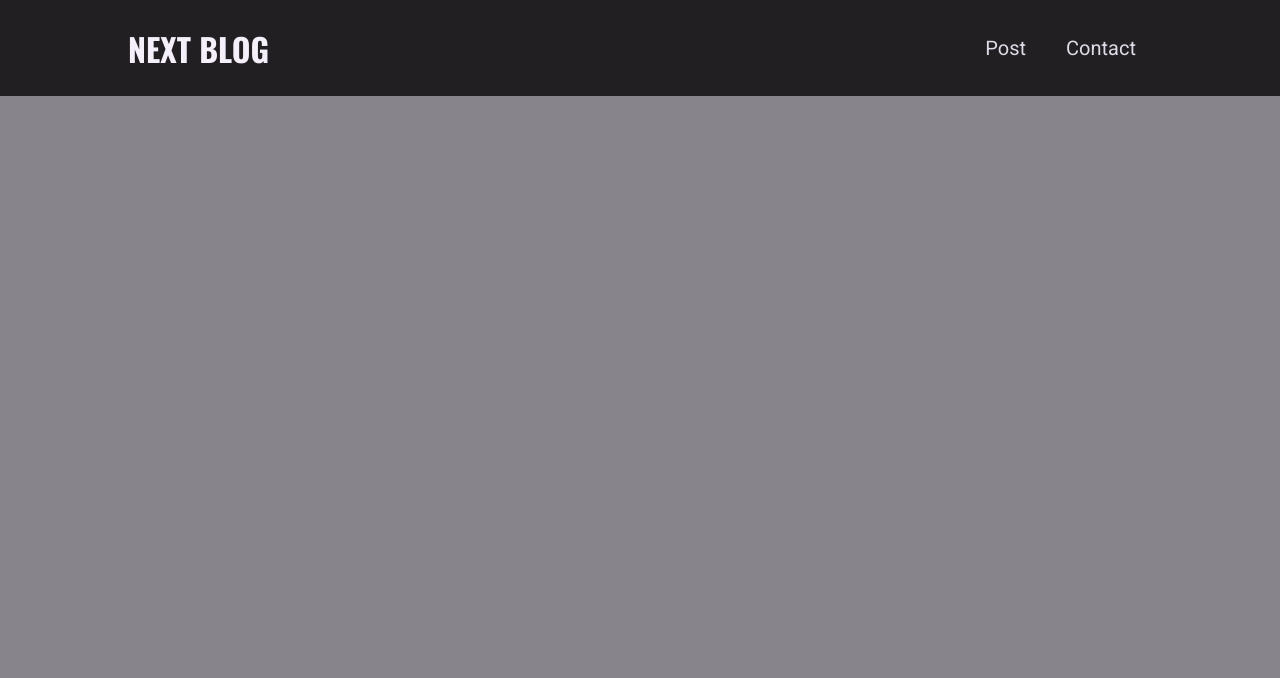
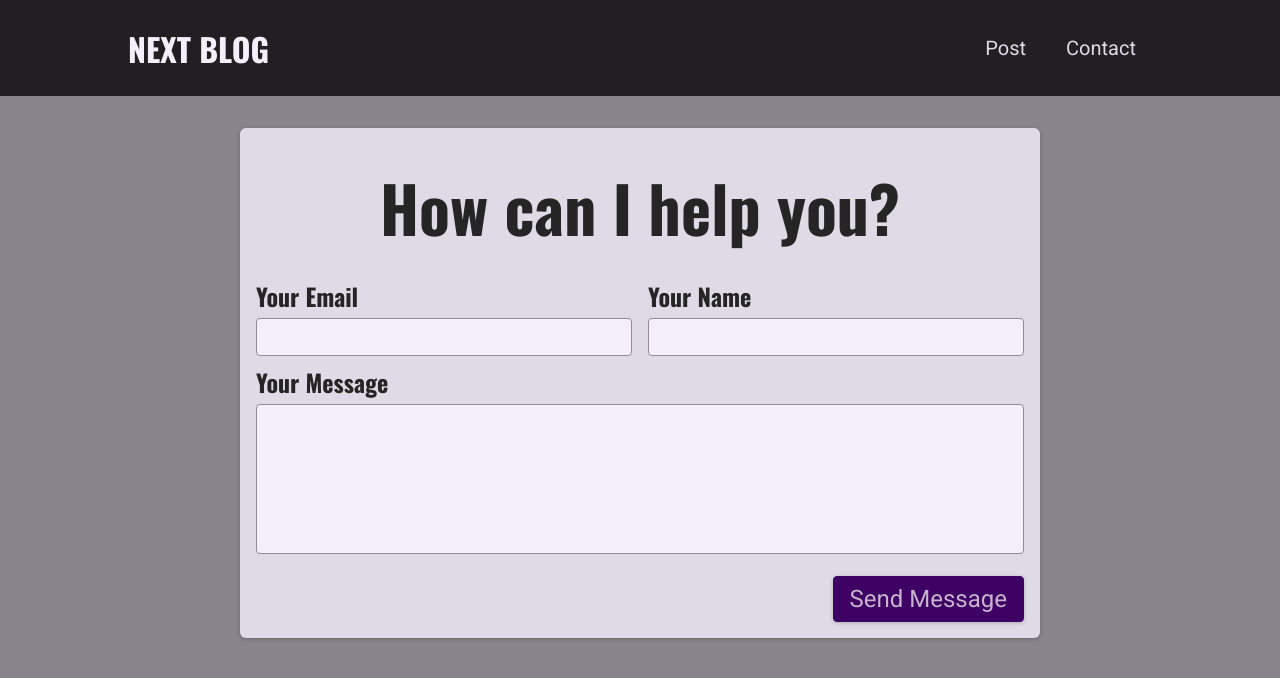
Before and after one commit to SammyLeths/next-blog, a Next.js app: page /contact in a window 1280 px wide. Shown: the top 678 px of the page. Built offline with nearby package versions, Linux system fonts and the light colour scheme.

Commit message:
added api and db to contact form

```diff
--- a/package.json
+++ b/package.json
@@ -12,9 +12,11 @@
     "eslint": "8.40.0",
     "eslint-config-next": "13.4.1",
     "gray-matter": "^4.0.3",
+    "mongodb": "^5.4.0",
     "next": "13.4.1",
     "react": "18.2.0",
     "react-dom": "18.2.0",
-    "react-markdown": "^8.0.7"
+    "react-markdown": "^8.0.7",
+    "react-syntax-highlighter": "^15.5.0"
   }
 }
--- /dev/null
+++ b/src/components/contact/contact-form.js
@@ -0,0 +1,139 @@
+import React, { useState, useEffect } from 'react';
+import classes from './contact-form.module.css';
+import Notification from '../ui/notification';
+
+async function sendContactData(contactDetails) {
+  const response = await fetch('/api/contact/', {
+    method: 'POST',
+    body: JSON.stringify(contactDetails),
+    headers: {
+      'Content-Type': 'application/json',
+    },
+  });
+
+  const data = await response.json();
+
+  if (!response.ok) {
+    throw new Error(data.message || 'Something went wrong!');
+  }
+}
+
+const ContactForm = () => {
+  const [enteredEmail, setEnteredEmail] = useState('');
+  const [enteredName, setEnteredName] = useState('');
+  const [enteredMessage, setEnteredMessage] = useState('');
+  const [requestStatus, setRequestStatus] = useState(); // 'pending', 'success', 'error', 'null', 'undefined'
+  const [requestError, setRequestError] = useState();
+
+  useEffect(() => {
+    if (requestStatus === 'success' || requestStatus === 'error') {
+      const timer = setTimeout(() => {
+        setRequestStatus(null);
+        setRequestError(null);
+      }, 3000);
+
+      return () => clearTimeout(timer);
+    }
+  }, [requestStatus]);
+
+  async function sendMessageHandler(event) {
+    event.preventDefault();
+
+    // Optional : add client side validation
+
+    setRequestStatus('pending');
+
+    try {
+      await sendContactData({
+        email: enteredEmail,
+        name: enteredName,
+        message: enteredMessage,
+      });
+      setRequestStatus('success');
+      setEnteredEmail('');
+      setEnteredName('');
+      setEnteredMessage('');
+    } catch (error) {
+      setRequestError(error.message);
+      setRequestStatus('error');
+    }
+  }
+
+  let notification;
+
+  if (requestStatus === 'pending') {
+    notification = {
+      status: 'pending',
+      title: 'Sending message...',
+      message: 'Your message is on its way!',
+    };
+  }
+
+  if (requestStatus === 'success') {
+    notification = {
+      status: 'success',
+      title: 'Success!',
+      message: 'Message sent successfully!',
+    };
+  }
+
+  if (requestStatus === 'error') {
+    notification = {
+      status: 'error',
+      title: 'Error',
+      message: requestError,
+    };
+  }
+
+  return (
+    <section className={classes.contact}>
+      <h1>How can I help you?</h1>
+      <form className={classes.form} onSubmit={sendMessageHandler}>
+        <div className={classes.controls}>
+          <div className={classes.control}>
+            <label htmlFor='email'>Your Email</label>
+            <input
+              type='email'
+              id='email'
+              required
+              value={enteredEmail}
+              onChange={(event) => setEnteredEmail(event.target.value)}
+            />
+          </div>
+          <div className={classes.control}>
+            <label htmlFor='name'>Your Name</label>
+            <input
+              type='text'
+              id='name'
+              required
+              value={enteredName}
+              onChange={(event) => setEnteredName(event.target.value)}
+            />
+          </div>
+        </div>
+        <div className={classes.control}>
+          <label htmlFor='message'>Your Message</label>
+          <textarea
+            id='message'
+            rows='5'
+            required
+            value={enteredMessage}
+            onChange={(event) => setEnteredMessage(event.target.value)}
+          ></textarea>
+        </div>
+        <div className={classes.actions}>
+          <button>Send Message</button>
+        </div>
+      </form>
+      {notification && (
+        <Notification
+          status={notification.status}
+          title={notification.title}
+          message={notification.message}
+        />
+      )}
+    </section>
+  );
+};
+
+export default ContactForm;
--- /dev/null
+++ b/src/components/contact/contact-form.module.css
@@ -0,0 +1,73 @@
+.contact {
+  margin: var(--size-8) auto;
+  border-radius: 6px;
+  background-color: var(--color-grey-100);
+  width: 90%;
+  max-width: 50rem;
+  padding: var(--size-4);
+  box-shadow: 0 1px 4px rgba(0, 0, 0, 0.2);
+  font-size: var(--size-6);
+}
+
+.contact h1 {
+  font-size: var(--size-8);
+  margin: var(--size-4) 0;
+  text-align: left;
+}
+
+.form label {
+  display: block;
+  font-family: 'Oswald', sans-serif;
+  font-weight: bold;
+  margin: var(--size-2) 0 var(--size-1) 0;
+}
+
+.form input,
+.form textarea {
+  font: inherit;
+  padding: var(--size-1);
+  border-radius: 4px;
+  width: 100%;
+  border: 1px solid var(--color-grey-400);
+  background-color: var(--color-grey-50);
+  resize: none;
+}
+
+.controls {
+  display: flex;
+  column-gap: 1rem;
+  flex-wrap: wrap;
+}
+
+.control {
+  flex: 1;
+  min-width: 10rem;
+}
+
+.actions {
+  margin-top: var(--size-4);
+  text-align: right;
+}
+
+.form button {
+  font: inherit;
+  cursor: pointer;
+  background-color: var(--color-primary-700);
+  border: 1px solid var(--color-primary-700);
+  padding: var(--size-2) var(--size-4);
+  border-radius: 4px;
+  color: var(--color-primary-50);
+  box-shadow: 0 1px 4px rgba(0, 0, 0, 0.2);
+}
+
+.form button:hover {
+  background-color: var(--color-primary-500);
+  border-color: var(--color-primary-500);
+}
+
+@media (min-width: 768px) {
+  .contact h1 {
+    font-size: var(--size-16);
+    text-align: center;
+  }
+}
--- /dev/null
+++ b/src/components/ui/notification.js
@@ -0,0 +1,28 @@
+import ReactDOM from 'react-dom';
+
+import classes from './notification.module.css';
+
+function Notification(props) {
+  const { title, message, status } = props;
+
+  let statusClasses = '';
+
+  if (status === 'success') {
+    statusClasses = classes.success;
+  }
+
+  if (status === 'error') {
+    statusClasses = classes.error;
+  }
+
+  const cssClasses = `${classes.notification} ${statusClasses}`;
+
+  return (
+    <div className={cssClasses}>
+      <h2>{title}</h2>
+      <p>{message}</p>
+    </div>
+  );
+}
+
+export default Notification;
--- /dev/null
+++ b/src/components/ui/notification.module.css
@@ -0,0 +1,43 @@
+.notification {
+  display: flex;
+  justify-content: space-between;
+  align-items: center;
+  color: var(--color-grey-100);
+  background-color: var(--color-grey-800);
+  padding: 0 var(--size-8);
+  box-shadow: 0 1px 8px rgba(0, 0, 0, 0.2);
+  position: fixed;
+  height: 5rem;
+  bottom: 0;
+  width: 100%;
+  left: 0;
+  border-top-right-radius: 0;
+  border-top-left-radius: 0;
+}
+
+.notification h2 {
+  font-size: var(--size-6);
+  margin: 0;
+}
+
+.notification p {
+  margin: 0;
+}
+
+.success {
+  background-color: var(--color-success-500);
+  color: var(--color-grey-800);
+}
+
+.error {
+  background-color: var(--color-error-500);
+}
+
+@media (min-width: 768px) {
+  .notification {
+    width: 40rem;
+    left: calc(50% - 20rem);
+    border-top-right-radius: 6px;
+    border-top-left-radius: 6px;
+  }
+}
--- /dev/null
+++ b/src/pages/api/contact.js
@@ -0,0 +1,56 @@
+import { MongoClient } from 'mongodb';
+
+async function handler(req, res) {
+  if (req.method === 'POST') {
+    const { email, name, message } = req.body;
+
+    if (
+      !email ||
+      !email.includes('@') ||
+      !name ||
+      name.trim() === '' ||
+      !message ||
+      message.trim() === ''
+    ) {
+      res.status(422).json({ message: 'Invalid input!' });
+      return;
+    }
+
+    // Store in a database
+    const newMessage = {
+      email,
+      name,
+      message,
+    };
+
+    let client;
+
+    try {
+      client = await MongoClient.connect(
+        'mongodb+srv://next_blog_admin:ae4DI3wxs5tTQAsU@cluster0.ykf8cn6.mongodb.net/next-blog?retryWrites=true&w=majority'
+      );
+    } catch (error) {
+      res.status(500).json({ message: 'Could not connect to database.' });
+      return;
+    }
+
+    const db = client.db();
+
+    try {
+      const result = await db.collection('messages').insertOne(newMessage);
+      newMessage.id = result.insertedId;
+    } catch (error) {
+      client.close();
+      res.status(500).json({ message: 'Storing message failed!' });
+      return;
+    }
+
+    client.close();
+
+    res
+      .status(201)
+      .json({ message: 'Successfully stored message!', message: newMessage });
+  }
+}
+
+export default handler;
--- a/src/pages/contact.js
+++ b/src/pages/contact.js
@@ -1,3 +1,7 @@
-function ContactPage() {}
+import ContactForm from '@/components/contact/contact-form';
+
+function ContactPage() {
+  return <ContactForm />;
+}
 
 export default ContactPage;
```
Also changed, not shown: src/components/posts/post-detail/post-content.js (+13 -0 lines), 1 other file (tests, documents, lock files or other folders).
